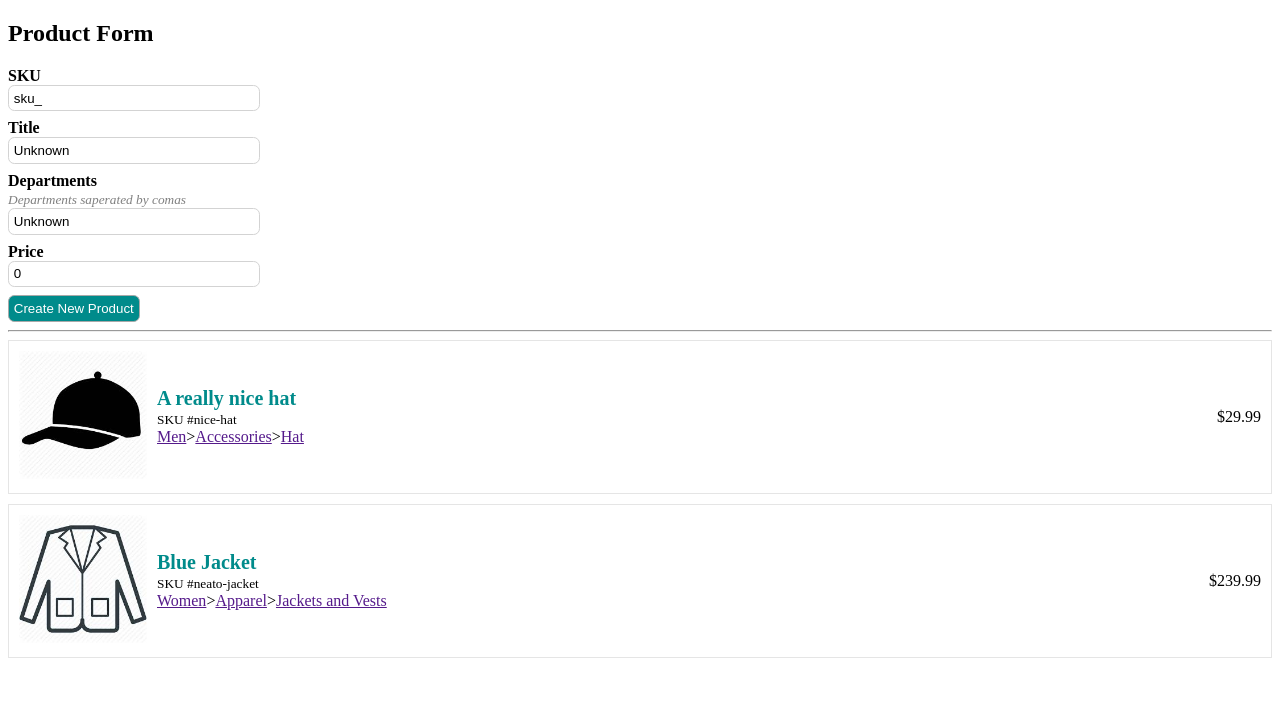
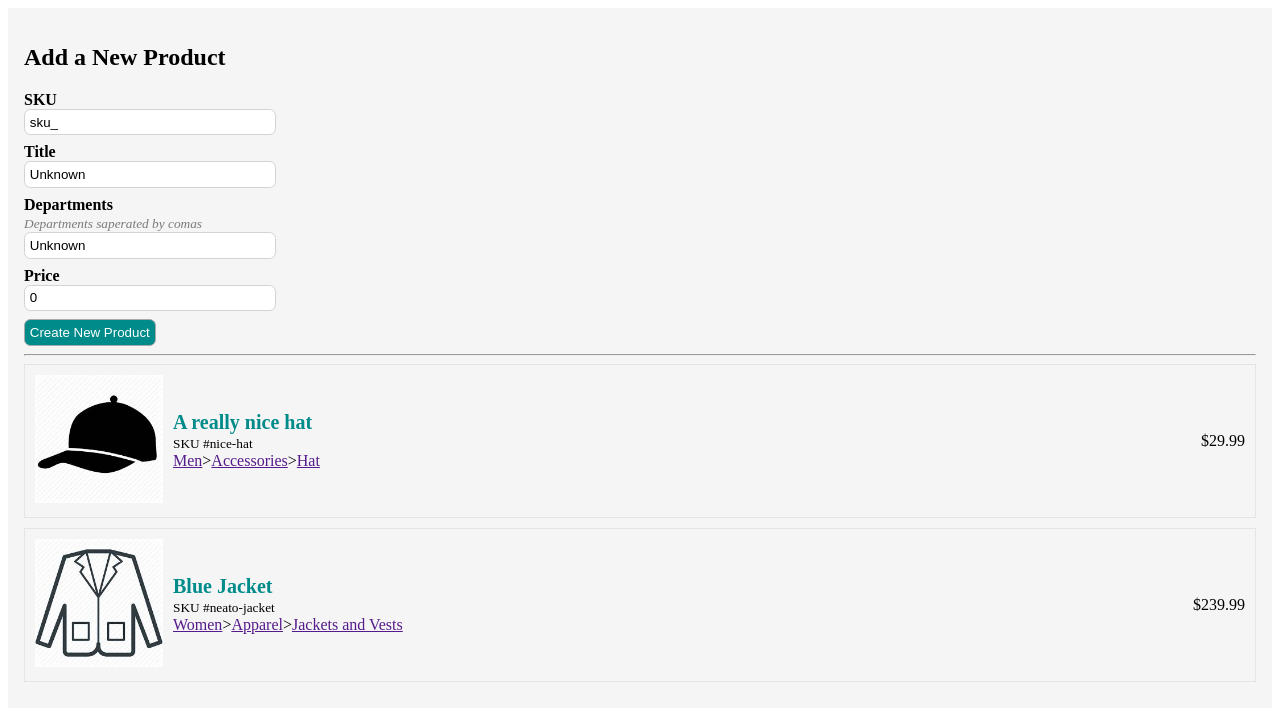
Before and after one commit to minhtrung2606-work/my-first-ng4-app, an Angular app in the folder Inventory/: page / in a window 1280 px wide. Shown: the top 720 px of the page. Built offline with nearby package versions, Linux system fonts and the light colour scheme.

Commit message:
Update CompleteProductForm component

```diff
--- a/Inventory/src/app/app.component.css
+++ b/Inventory/src/app/app.component.css
@@ -0,0 +1,8 @@
+.inventory-app {
+  background-color: #f5f5f5;
+  padding: 1rem;
+}
+
+.inventory-app .tile-container {
+
+}
--- a/Inventory/src/app/components/complete-product-form/complete-product-form.component.html
+++ b/Inventory/src/app/components/complete-product-form/complete-product-form.component.html
@@ -1,7 +1,7 @@
 <form class="product-form"
   [formGroup]="myForm"
   (ngSubmit)="onSubmit(myForm.value)">
-  <h2>Product Form</h2>
+  <h2>Add a New Product</h2>
 
   <div class="product-form-field">
     <label for="product-sku">SKU</label>
```
